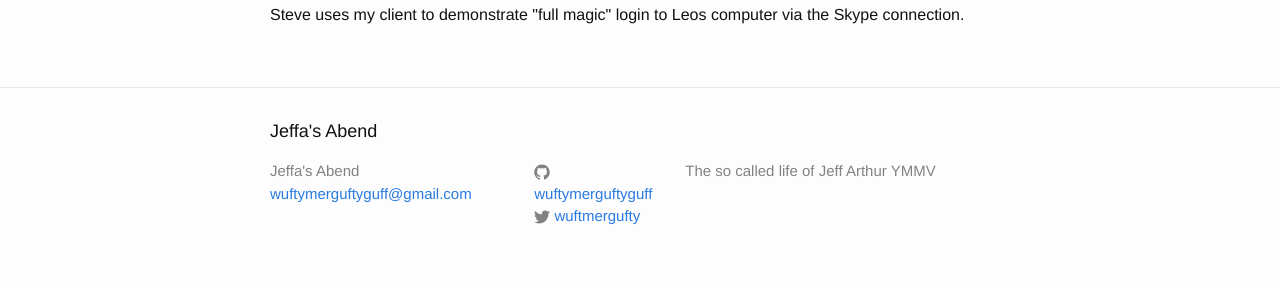
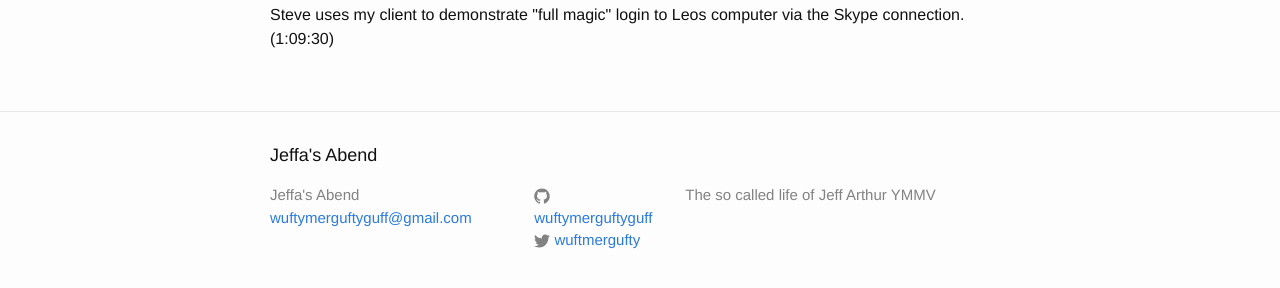
Before and after one commit to wuftymerguftyguff/wuftymerguftyguff.github.io, a Jekyll site: the page built from _posts/2015-02-26-sqrl-for-ios.html, in a window 1280 px wide and 900 px high, scrolled down 636 px, cut to the strip 588-876 px from the top of the window. Built offline with Jekyll 4.4.1, drawn with Linux system fonts in a browser that asks for light colours; comment, search, counter and statistics services are not loaded.

Commit message:
add timestamp to youtube video

```diff
--- a/_posts/2015-02-26-sqrl-for-ios.html
+++ b/_posts/2015-02-26-sqrl-for-ios.html
@@ -240,4 +240,4 @@ comments:
 <p>This is an early version, and not all of the protocol is implemented. We recommend not running this beta software in a production environment.Â  That said your feedback is really important.</p>
 <p>Thanks go to Steve Gibson for the mention in Security now episode 510.</p>
 <iframe width="560" height="315" src="https://www.youtube.com/embed/NeYIMcUEUW8?t=1h9m20s" frameborder="0" allowfullscreen> </iframe>
-<p>Steve uses my client to demonstrate "full magic" login to Leos computer via the Skype connection.</p>
+<p>Steve uses my client to demonstrate "full magic" login to Leos computer via the Skype connection. (1:09:30) </p>
```
